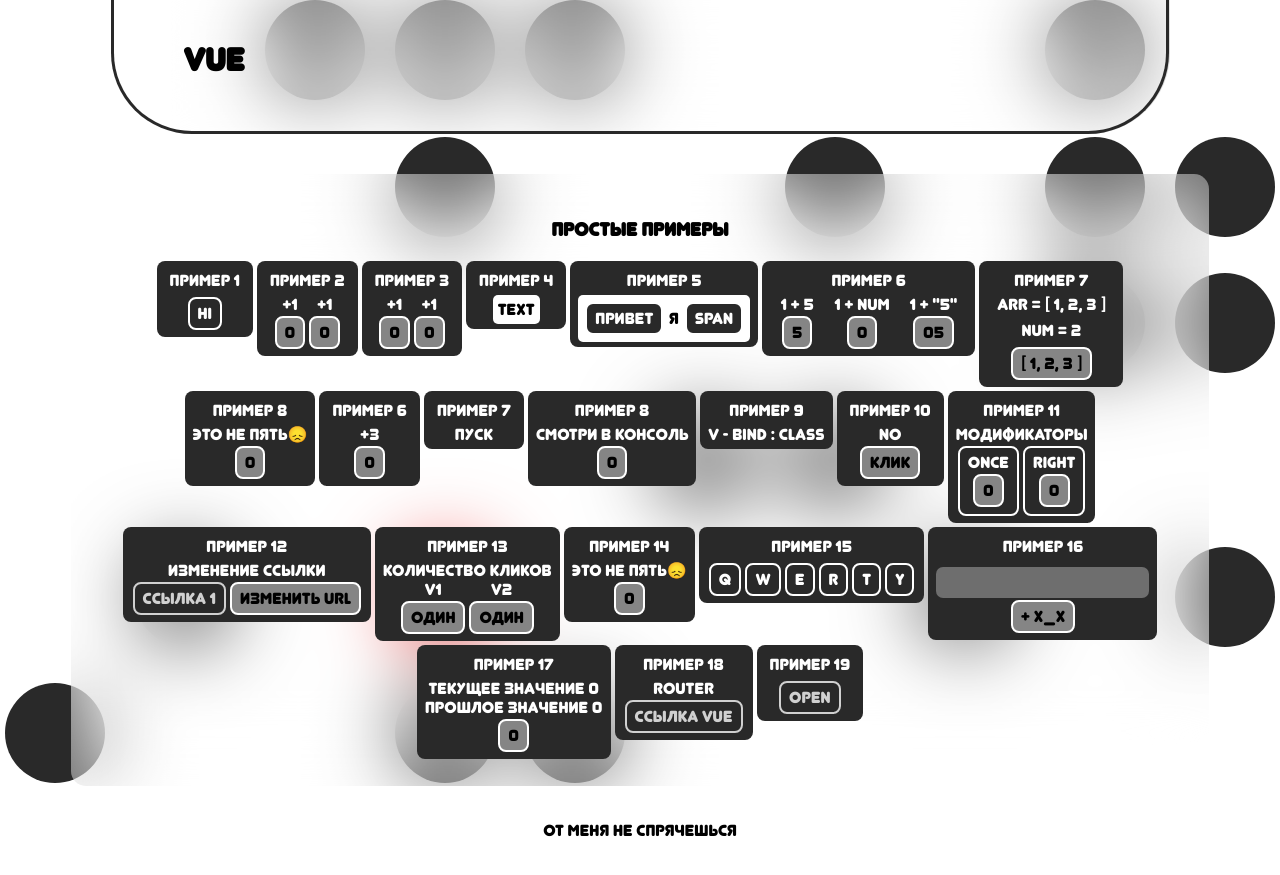
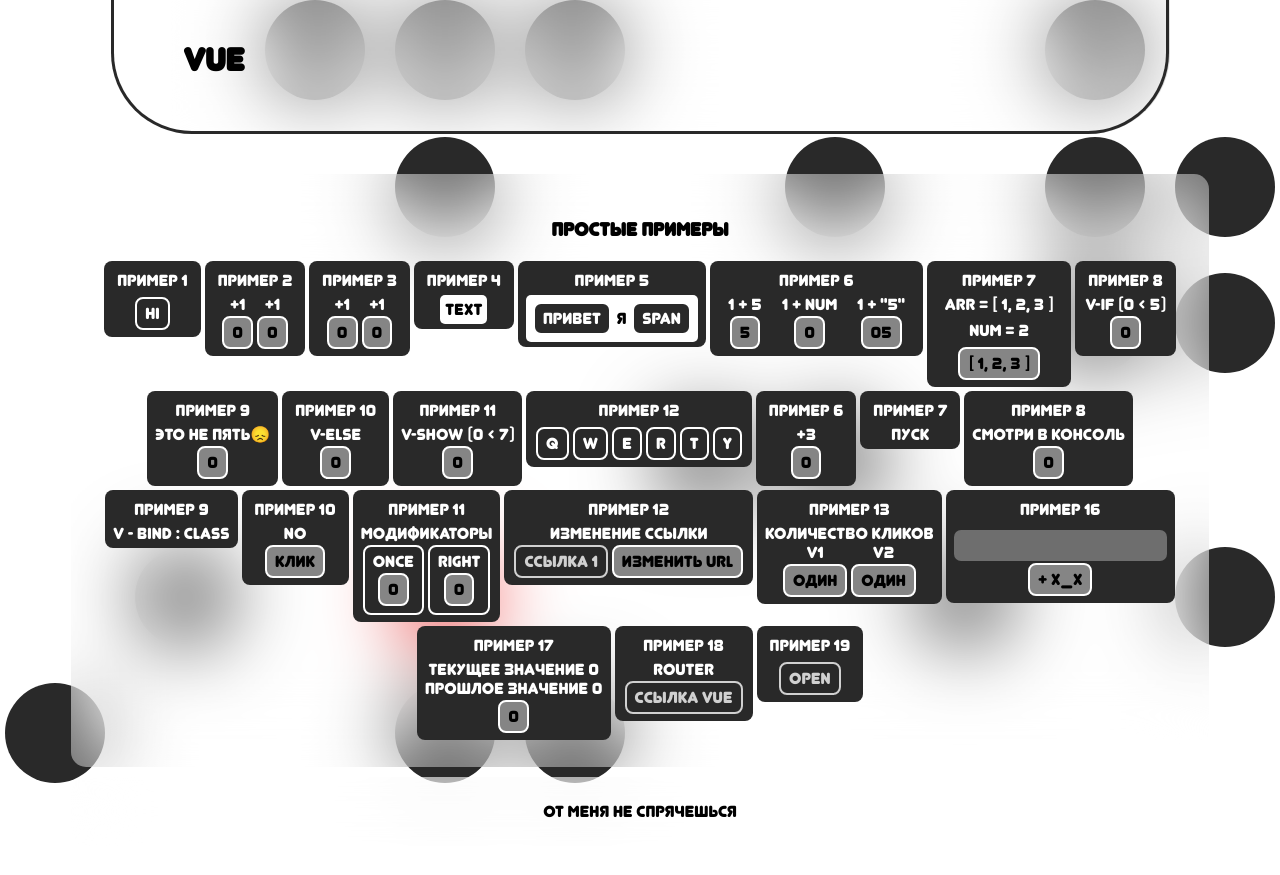
Before and after one commit to andreyka101/lesson-4j, a Vue app: page / in a window 1280 px wide. Built offline with nearby package versions, Linux system fonts and the light colour scheme.

Commit message:
цвцвц

```diff
--- a/src/views/MainApp.vue
+++ b/src/views/MainApp.vue
@@ -1,4 +1,3 @@
-
 <!-- LINK - lang = язык -->
 <!-- LINK - с помощью setup при любом изменении или создании компонента будет срабатывать script -->
 <script setup lang="ts">
@@ -29,12 +28,16 @@ import Example17 from '../components/simpleExample/Example17Vi1.vue'
 let str = "hi" // пример 1
 //LINK - реактивные переменные создаются через ref()
 let num = ref(0) // пример 2, 6
+let num8 = ref(0) // пример 8
+let num9 = ref(0) // пример 9
+let num10 = ref(0) // пример 10
+let num11 = ref(0) // пример 11
+let arr12 = ref(['q', 'w', 'e', 'r', 't', 'y']) // пример 11
 let nameClass = 'GLASSlOLLIPOPS_span spanFlex'
 let yesNo = ref(false)
 let url = ref('https://andreyka101.github.io/lesson-1j/')
 let str12 = ref('ссылка 1')
 let num14 = ref(0)
-let letters = ref(['q', 'w', 'e', 'r', 't', 'y'])
 let str16 = ref('')
 //!SECTION
 </script>
@@ -192,25 +195,102 @@ let str16 = ref('')
                 </span>
                 <div style="display: flex;flex-direction: column;align-items: center;">
                     <!-- LINK - компонент example7 c помощью Props принимает обязательный массив и не обязательное число -->
-                    <example7 :arr="[1,2,3]" :num="2"/>
+                    <example7 :arr="[1, 2, 3]" :num="2" />
                 </div>
             </span>
             <!-- !SECTION -->
             <!-- SECTION - пример 8 -->
-            <!-- ANCHOR - if -->
+            <!-- ANCHOR - директива v-if -->
             <span class="GLASSlOLLIPOPS_span spanFlex">
                 <span class="title">
                     пример 8
                 </span>
-                <span v-if="num14 == 5">
+                <!-- LINK - пока в v-if находится значение true элемент отображается в DOM -->
+                <!-- LINK - если в v-if находится значение false элемент удаляется из DOM -->
+                <span v-if="num8 < 5">
+                    v-if ({{ num8 }} < 5)
+                </span>
+                <button @click="num8++" class="GLASSlOLLIPOPS_button">
+                    {{ num8 }}
+                </button>
+            </span>
+            <!-- !SECTION -->
+            <!-- SECTION - пример 9 -->
+            <!-- ANCHOR - директива v-else -->
+            <span class="GLASSlOLLIPOPS_span spanFlex">
+                <span class="title">
+                    пример 9
+                </span>
+                <!-- LINK - пока в v-if находится значение true элемент отображается в DOM -->
+                <!-- LINK - если в v-if находится значение false элемент удаляется из DOM -->
+                <span v-if="num9 == 5">
                     ооо круто пять
                 </span>
                 <span v-else>
+                    <!-- LINK - если v-if не сработала тогда элемент с v-else отображается в DOM -->
                     это не пять😞
                 </span>
-                <button @click="num14++" class="GLASSlOLLIPOPS_button">
-                    {{ num14 }}
+                <button @click="num9++" class="GLASSlOLLIPOPS_button">
+                    {{ num9 }}
                 </button>
+            </span>
+            <!-- !SECTION -->
+            <!-- SECTION - пример 10 -->
+            <!-- ANCHOR - директива v-else -->
+            <span class="GLASSlOLLIPOPS_span spanFlex">
+                <span class="title">
+                    пример 10
+                </span>
+                <!-- LINK - пока в v-if находится значение true элемент отображается в DOM -->
+                <!-- LINK - если в v-if находится значение false элемент удаляется из DOM -->
+                <span v-if="num10 == 1" style="color:#FF6B6BFF;">
+                    v-if num = 1
+                </span>
+                <!-- с помощью v-else-if создаём цепочку условий -->
+                <span v-else-if="num10 == 2" style="color:#FFDC6BFF;">
+                    v-else-if num = 2
+                </span>
+                <span v-else-if="num10 == 3" style="color:#8BFF6BFF;">
+                    v-else-if num = 3
+                </span>
+                <!-- LINK - если не одно v-if из цепочки условий не сработала тогда элемент с v-else отображается в DOM -->
+                <span v-else>
+                    v-else
+                </span>
+                <button @click="num10++" class="GLASSlOLLIPOPS_button">
+                    {{ num10 }}
+                </button>
+            </span>
+            <!-- !SECTION -->
+            <!-- SECTION - пример 11 -->
+            <!-- ANCHOR - директива v-show -->
+            <span class="GLASSlOLLIPOPS_span spanFlex">
+                <span class="title">
+                    пример 11
+                </span>
+                <!-- LINK - пока в v-show находится значение true элемент отображается -->
+                <!-- LINK - если в v-show находится значение false элементу присваивается значение: display: none -->
+                <!-- LINK - в отличие от v-if директива v-show не изменяет структуру DOM -->
+                <span v-show="num11 < 7">
+                    v-show ({{ num11 }} < 7)
+                </span>
+                <button @click="num11++" class="GLASSlOLLIPOPS_button">
+                    {{ num11 }}
+                </button>
+            </span>
+            <!-- !SECTION -->
+            <!-- SECTION - пример 12 -->
+            <!-- ANCHOR - директива v-for -->
+            <span class="GLASSlOLLIPOPS_span spanFlex">
+                <span class="title">
+                    пример 12
+                </span>
+                <div>
+                    <!-- v-for обрисовывает элементы на основе массива -->
+                    <span v-for="i in arr12" class="GLASSlOLLIPOPS_span">
+                        {{ i }}
+                    </span>
+                </div>
             </span>
             <!-- !SECTION -->
 
@@ -338,32 +418,6 @@ let str16 = ref('')
                     </div>
                 </div>
             </span>
-            <!-- ANCHOR - пример 14 -->
-            <span class="GLASSlOLLIPOPS_span spanFlex">
-                <span class="title">
-                    пример 14
-                </span>
-                <span v-if="num14 == 5">
-                    ооо круто пять
-                </span>
-                <span v-else>
-                    это не пять😞
-                </span>
-                <button @click="num14++" class="GLASSlOLLIPOPS_button">
-                    {{ num14 }}
-                </button>
-            </span>
-            <!-- ANCHOR - пример 15 -->
-            <span class="GLASSlOLLIPOPS_span spanFlex">
-                <span class="title">
-                    пример 15
-                </span>
-                <div>
-                    <span v-for="i in letters" class="GLASSlOLLIPOPS_span">
-                        {{ i }}
-                    </span>
-                </div>
-            </span>
             <!-- ANCHOR - пример 16 -->
             <span class="GLASSlOLLIPOPS_span spanFlex">
                 <span class="title">
```
